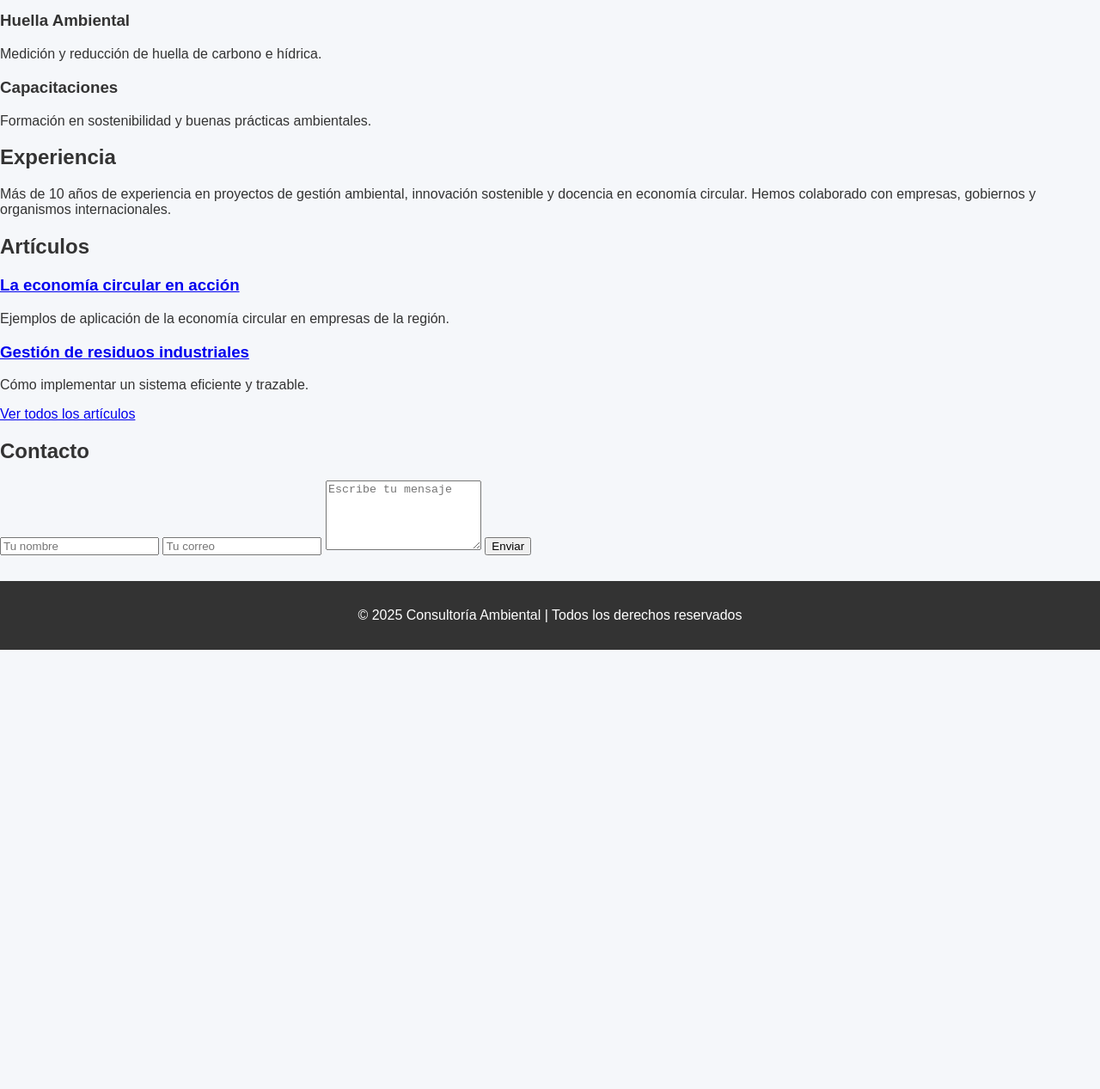
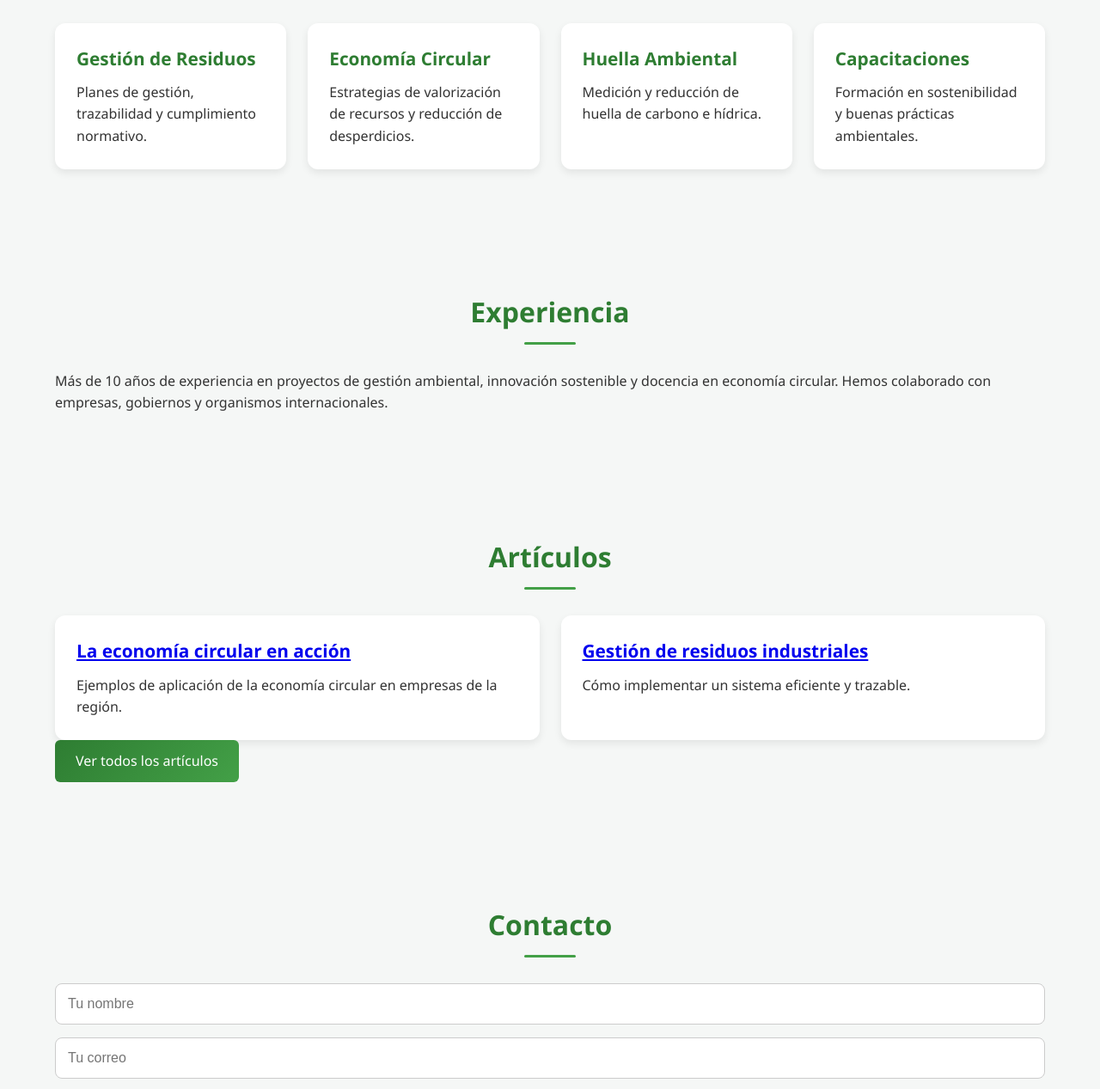
Before and after one commit to garineguerguerian-tech/consultoria-ambiental-, a plain HTML site: page index.html in a window 1280 px wide. Shown: the part 521-1788 px from the top of the page at 86% size. Before the commit the page ends 1277 px from the top, so only its background shows below. Drawn offline with Linux system fonts and the light colour scheme.

Commit message:
Update style.css

```diff
--- a/css/style.css
+++ b/css/style.css
@@ -1,40 +1,180 @@
-body {
-  font-family: Arial, sans-serif;
+/* Reset y base */
+* {
   margin: 0;
   padding: 0;
-  background: #f5f7fa;
+  box-sizing: border-box;
+}
+
+body {
+  font-family: "Segoe UI", Roboto, Arial, sans-serif;
+  line-height: 1.6;
   color: #333;
+  background: #f5f7f6;
 }
-header {
-  background: #2e7d32;
+
+/* Contenedor principal */
+.container {
+  width: 90%;
+  max-width: 1200px;
+  margin: auto;
+}
+
+/* Header */
+.header {
+  background: linear-gradient(135deg, #2e7d32, #43a047);
   color: #fff;
-  padding: 20px;
+  padding: 20px 0;
+  position: sticky;
+  top: 0;
+  z-index: 1000;
+  box-shadow: 0 3px 6px rgba(0, 0, 0, 0.15);
+}
+
+.logo {
+  margin: 0;
   text-align: center;
+  font-size: 1.8rem;
+  font-weight: bold;
 }
-header nav a {
-  margin: 0 10px;
+
+.nav ul {
+  display: flex;
+  justify-content: center;
+  flex-wrap: wrap;
+  list-style: none;
+  margin-top: 12px;
+}
+
+.nav ul li {
+  margin: 0 15px;
+}
+
+.nav ul li a {
   color: #fff;
   text-decoration: none;
+  font-weight: 500;
+  transition: opacity 0.3s ease;
 }
-header nav a:hover {
-  text-decoration: underline;
+
+.nav ul li a:hover {
+  opacity: 0.8;
 }
-main {
-  padding: 20px;
-  max-width: 900px;
-  margin: auto;
+
+/* Secciones */
+section {
+  padding: 70px 0;
 }
-article {
-  margin-bottom: 20px;
-  padding: 15px;
+
+section h2 {
+  text-align: center;
+  margin-bottom: 30px;
+  font-size: 2rem;
+  color: #2e7d32;
+  position: relative;
+}
+
+section h2::after {
+  content: "";
+  width: 60px;
+  height: 3px;
+  background: #43a047;
+  display: block;
+  margin: 10px auto 0;
+  border-radius: 2px;
+}
+
+/* Grid (servicios/blog) */
+.grid {
+  display: grid;
+  grid-template-columns: repeat(auto-fit, minmax(260px, 1fr));
+  gap: 25px;
+}
+
+/* Tarjetas */
+.card {
   background: #fff;
+  padding: 25px;
+  border-radius: 12px;
+  box-shadow: 0 4px 10px rgba(0,0,0,0.08);
+  transition: transform 0.2s, box-shadow 0.2s;
+}
+
+.card:hover {
+  transform: translateY(-6px);
+  box-shadow: 0 6px 16px rgba(0,0,0,0.12);
+}
+
+.card h3 {
+  color: #2e7d32;
+  margin-bottom: 10px;
+  font-size: 1.3rem;
+}
+
+/* Botones */
+.btn {
+  display: inline-block;
+  background: linear-gradient(135deg, #2e7d32, #43a047);
+  color: #fff;
+  padding: 12px 24px;
+  border-radius: 6px;
+  text-decoration: none;
+  font-weight: 500;
+  text-align: center;
+  transition: all 0.3s ease;
+}
+
+.btn:hover {
+  background: linear-gradient(135deg, #256427, #388e3c);
+  transform: translateY(-2px);
+}
+
+/* Contacto */
+form input, form textarea {
+  width: 100%;
+  padding: 14px;
+  margin-bottom: 15px;
+  border: 1px solid #ccc;
   border-radius: 8px;
-  box-shadow: 0 2px 5px rgba(0,0,0,0.1);
+  font-size: 1rem;
+  transition: border 0.3s;
 }
-footer {
+
+form input:focus, form textarea:focus {
+  border-color: #43a047;
+  outline: none;
+  box-shadow: 0 0 5px rgba(67,160,71,0.4);
+}
+
+form button {
+  width: 100%;
+  font-size: 1.1rem;
+}
+
+/* Footer */
+.footer {
+  background: #2e2e2e;
+  color: #ccc;
   text-align: center;
-  padding: 15px;
-  background: #333;
-  color: #fff;
-  margin-top: 30px;
+  padding: 20px 0;
+  margin-top: 50px;
+  font-size: 0.9rem;
 }
+
+.footer p {
+  margin: 0;
+}
+
+/* Responsivo */
+@media (max-width: 768px) {
+  .nav ul {
+    flex-direction: column;
+  }
+
+  .nav ul li {
+    margin: 10px 0;
+  }
+
+  .logo {
+    font-size: 1.5rem;
+  }
+}
```
